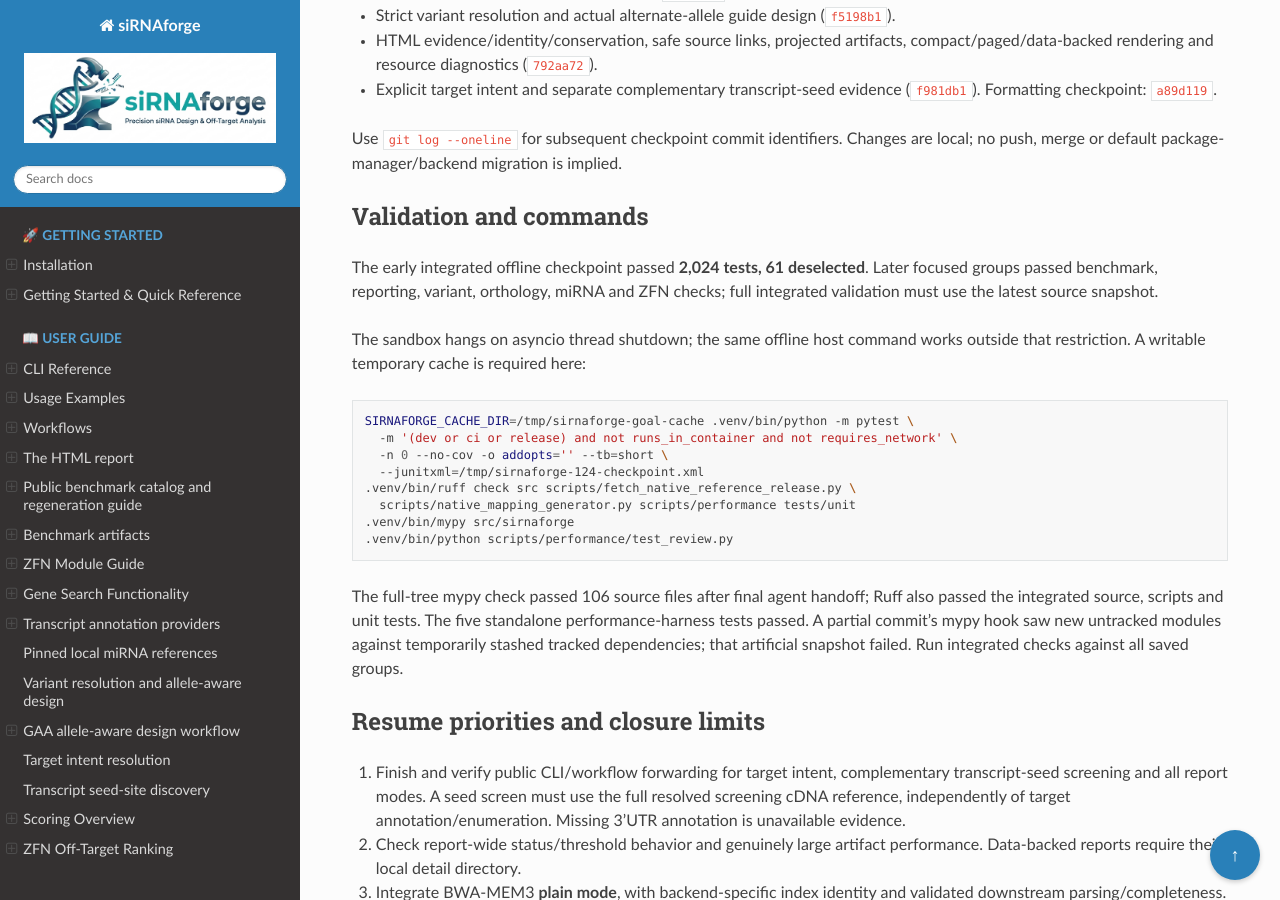
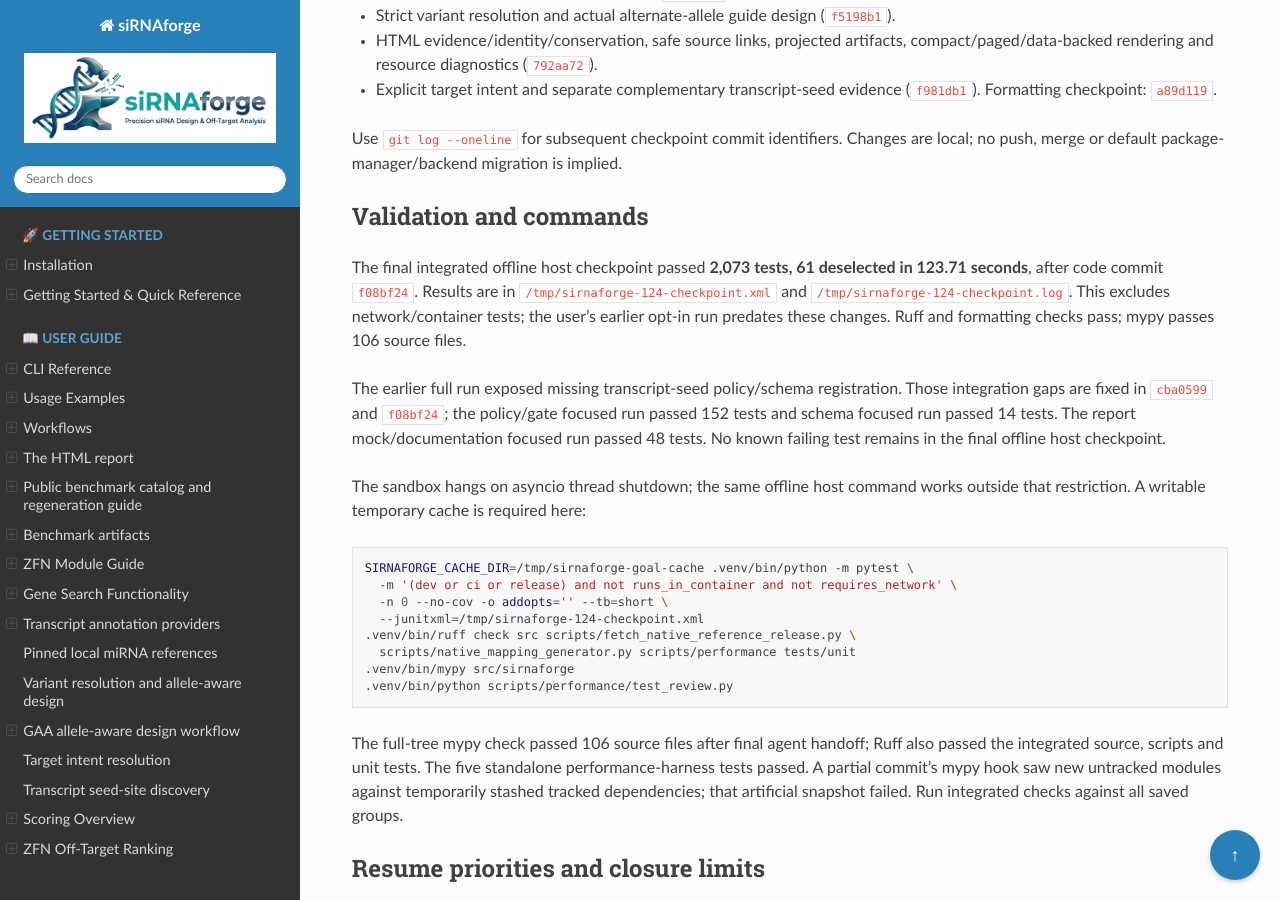
Before and after one commit to Austin-s-h/sirnaforge, a Sphinx documentation site: the page built from docs/developer/issue124_checkpoint.md, in a window 1280 px wide and 900 px high, scrolled down 804 px. Built offline with Sphinx 7.4.7 and the Read the Docs theme 3.1.0, drawn with Linux system fonts in a browser that asks for light colours.

Commit message:
Record passing integrated development checkpoint

```diff
--- a/docs/developer/issue124_checkpoint.md
+++ b/docs/developer/issue124_checkpoint.md
@@ -40,9 +40,17 @@ are local; no push, merge or default package-manager/backend migration is implie
 
 ## Validation and commands
 
-The early integrated offline checkpoint passed **2,024 tests, 61 deselected**.
-Later focused groups passed benchmark, reporting, variant, orthology, miRNA and
-ZFN checks; full integrated validation must use the latest source snapshot.
+The final integrated offline host checkpoint passed **2,073 tests, 61 deselected
+in 123.71 seconds**, after code commit `f08bf24`. Results are in
+`/tmp/sirnaforge-124-checkpoint.xml` and `/tmp/sirnaforge-124-checkpoint.log`.
+This excludes network/container tests; the user's earlier opt-in run predates
+these changes. Ruff and formatting checks pass; mypy passes 106 source files.
+
+The earlier full run exposed missing transcript-seed policy/schema registration.
+Those integration gaps are fixed in `cba0599` and `f08bf24`; the policy/gate
+focused run passed 152 tests and schema focused run passed 14 tests. The report
+mock/documentation focused run passed 48 tests. No known failing test remains
+in the final offline host checkpoint.
 
 The sandbox hangs on asyncio thread shutdown; the same offline host command
 works outside that restriction. A writable temporary cache is required here:
```
